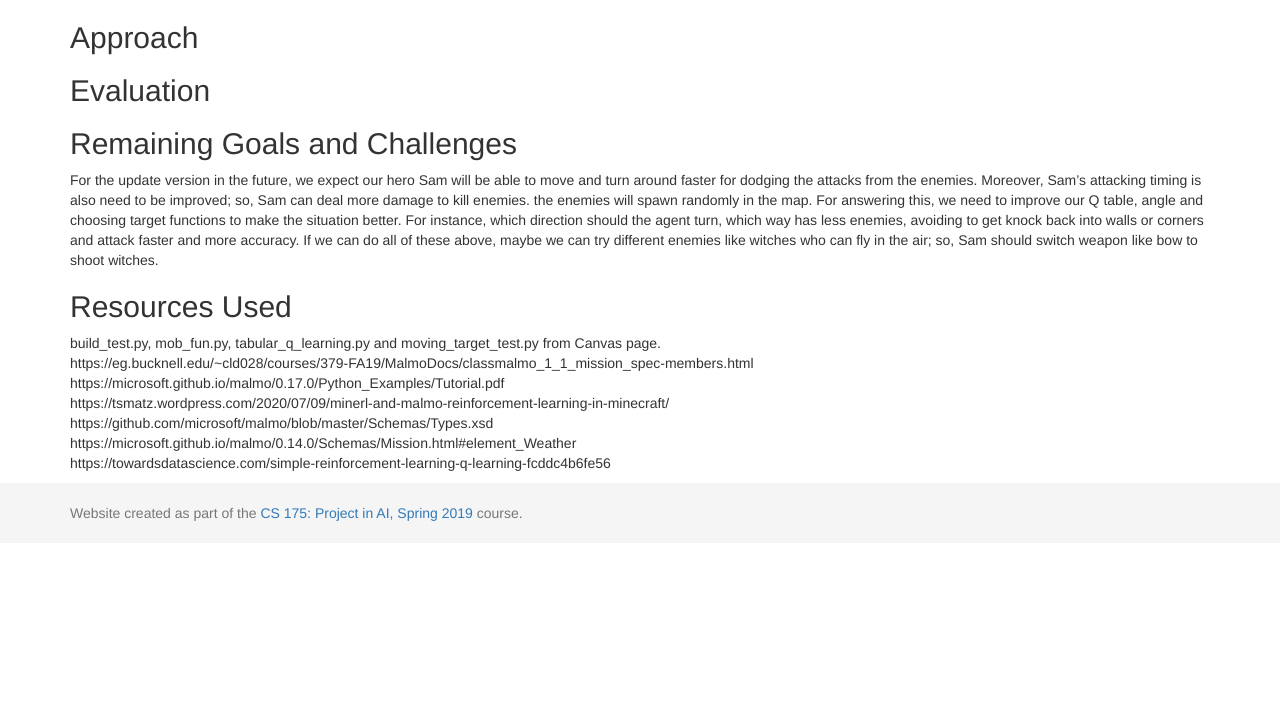
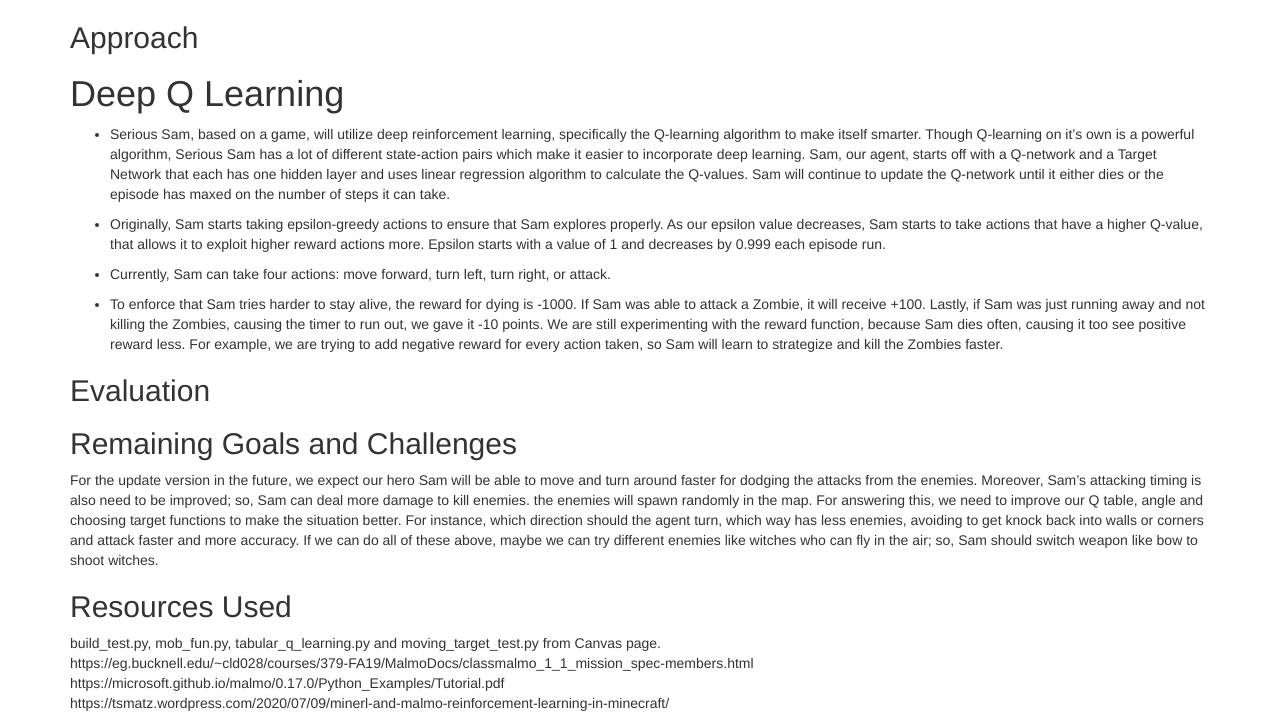
Before and after one commit to Superpanda35/Serious-Sam, a Jekyll site: the page built from docs/status.md, in a window 1280 px wide and 900 px high, scrolled down 448 px, cut to the strip 187-900 px from the top of the window. Built offline with Jekyll 4.4.1, drawn with Linux system fonts in a browser that asks for light colours; before the commit the page ends 1178 px from its top, so only the background shows below that.

Commit message:
Update status.md
added the algorithm information

```diff
--- a/docs/status.md
+++ b/docs/status.md
@@ -12,10 +12,23 @@ Current situation video:<br />
 
 ## Approach ##
 
+# Deep Q Learning #
+
+- Serious Sam, based on a game, will utilize deep reinforcement learning, specifically the Q-learning algorithm to make itself smarter. Though Q-learning on it's own is a powerful algorithm, Serious Sam has a lot of different state-action pairs which make it easier to incorporate deep learning. Sam, our agent, starts off with a Q-network and a Target Network that each has one hidden layer and uses linear regression algorithm to calculate the Q-values. Sam will continue to update the Q-network until it either dies or the episode has maxed on the number of steps it can take.
+
+- Originally, Sam starts taking epsilon-greedy actions to ensure that Sam explores properly. As our epsilon value decreases, Sam starts to take actions that have a higher Q-value, that allows it to exploit higher reward actions more. Epsilon starts with a value of 1 and decreases by 0.999 each episode run.
+
+- Currently, Sam can take four actions: move forward, turn left, turn right, or attack.
+
+- To enforce that Sam tries harder to stay alive, the reward for dying is -1000. If Sam was able to attack a Zombie, it will receive +100. Lastly, if Sam was just running away and not killing the Zombies, causing the timer to run out, we gave it -10 points. We are still experimenting with the reward function, because Sam dies often, causing it too see positive reward less. For example, we are trying to add negative reward for every action taken, so Sam will learn to strategize and kill the Zombies faster.
+
+
+
 
 
 
 ## Evaluation ##
+
 
 
 
```
